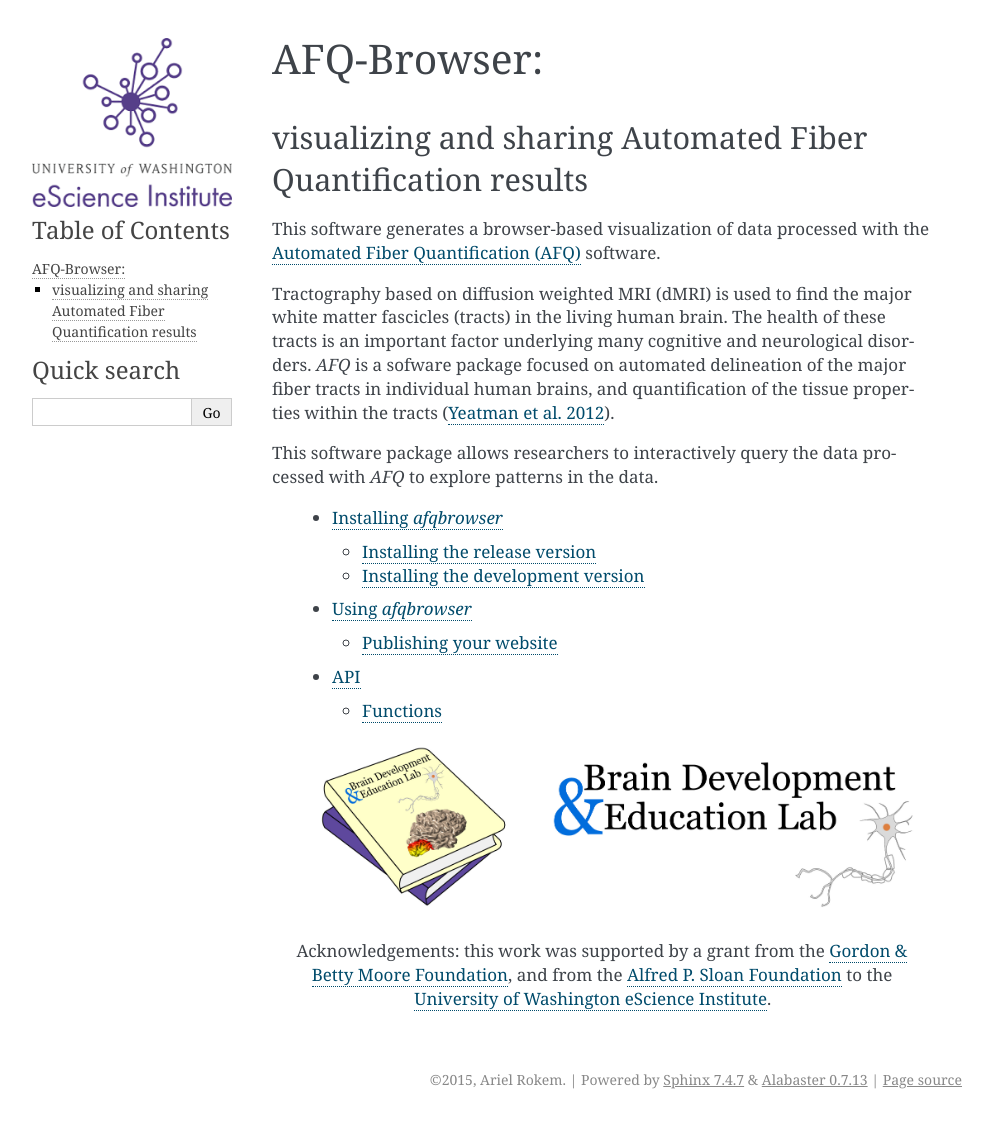
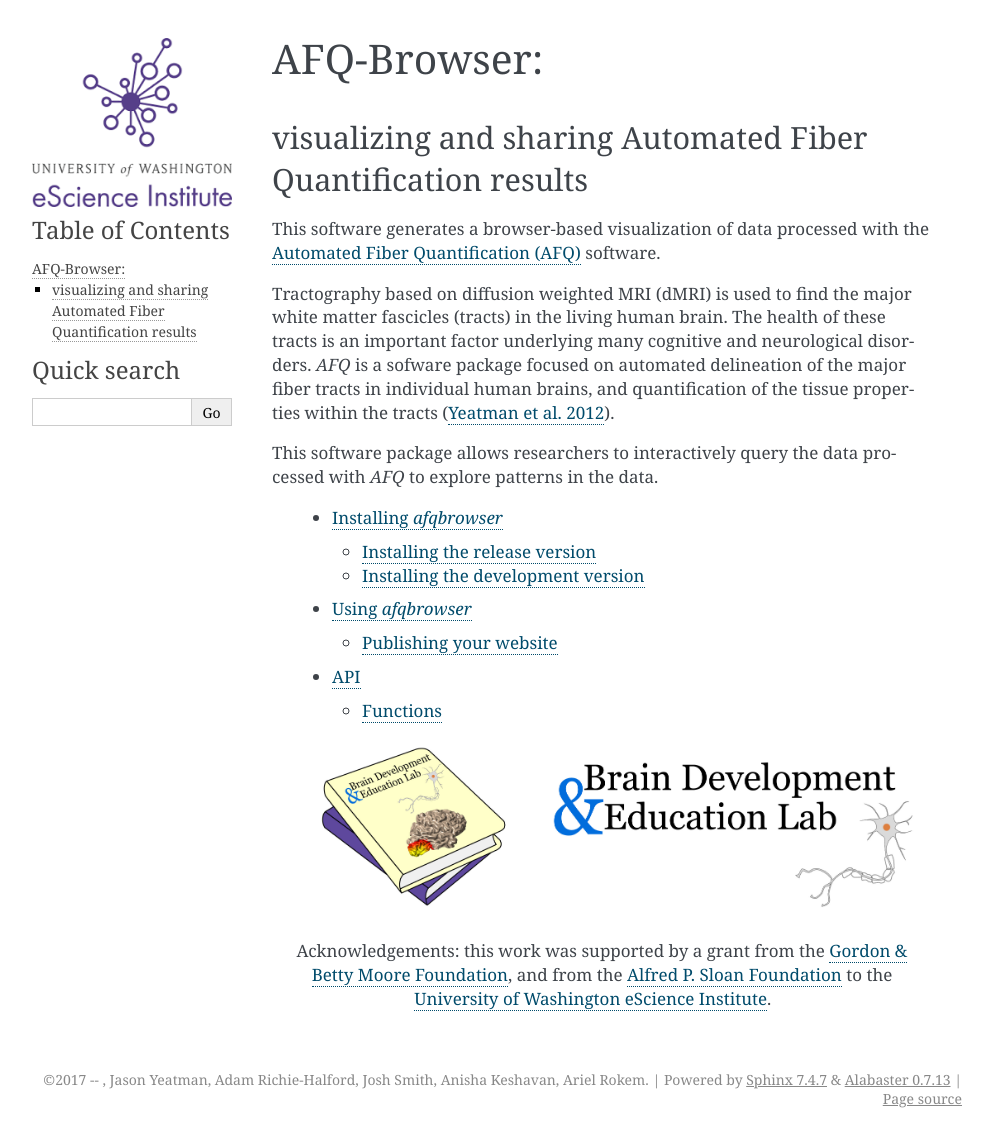
Before and after one commit to yeatmanlab/AFQ-Browser, a Sphinx documentation site: the page built from doc/index.rst, in a window 1280 px wide. Shown: the whole page, without its empty margins (148-1141 px from the left). Built offline with Sphinx 7.4.7, drawn with Linux system fonts in a browser that asks for light colours; pages that are not in the unit, such as notebooks, are missing from menus.

Commit message:
Add everyone to the copyright in the docs.

```diff
--- a/doc/conf.py
+++ b/doc/conf.py
@@ -18,7 +18,7 @@
 
 # General information about the project.
 project = 'afqbrowser'
-copyright = '2015, Ariel Rokem'
+copyright = '2017 -- , Jason Yeatman, Adam Richie-Halford, Josh Smith, Anisha Keshavan, Ariel Rokem'
 
 currentdir = os.path.abspath(os.path.dirname(__file__))
 ver_file = os.path.join(currentdir, '..', project, 'version.py')
```
